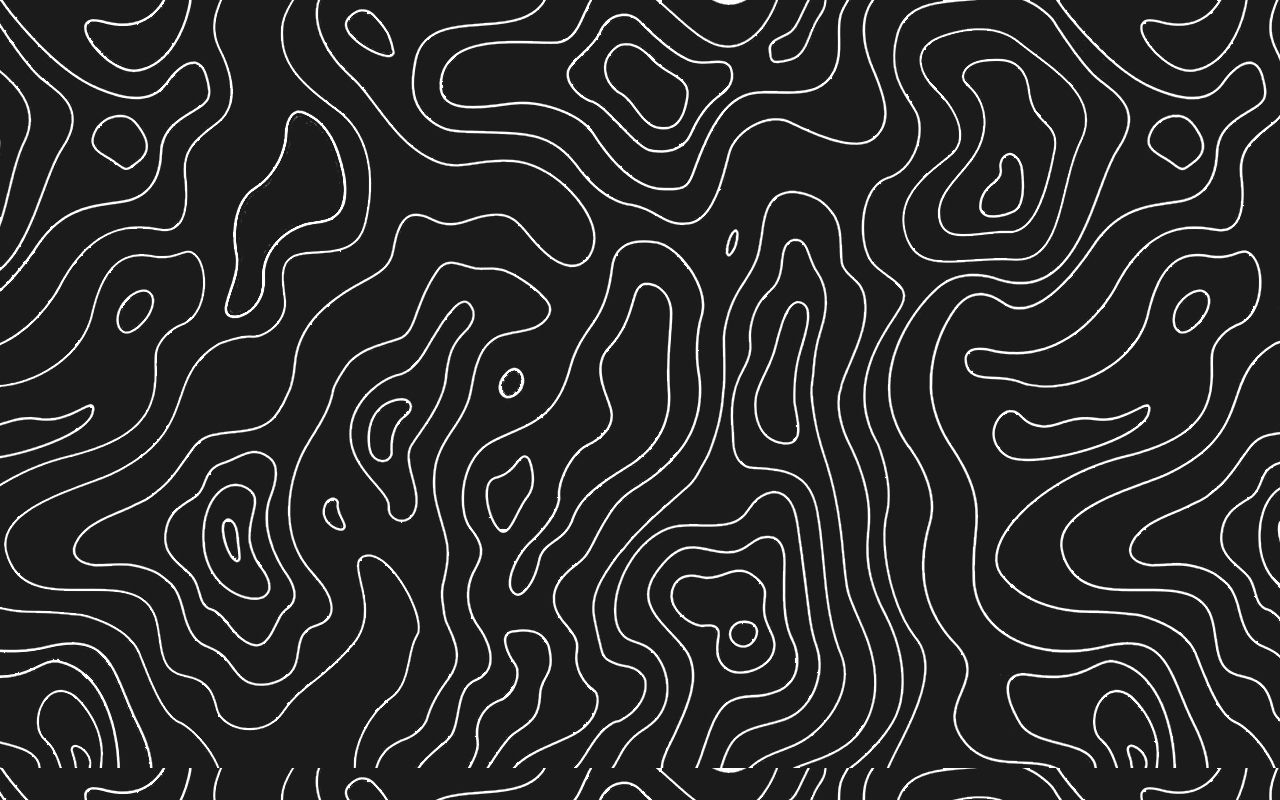
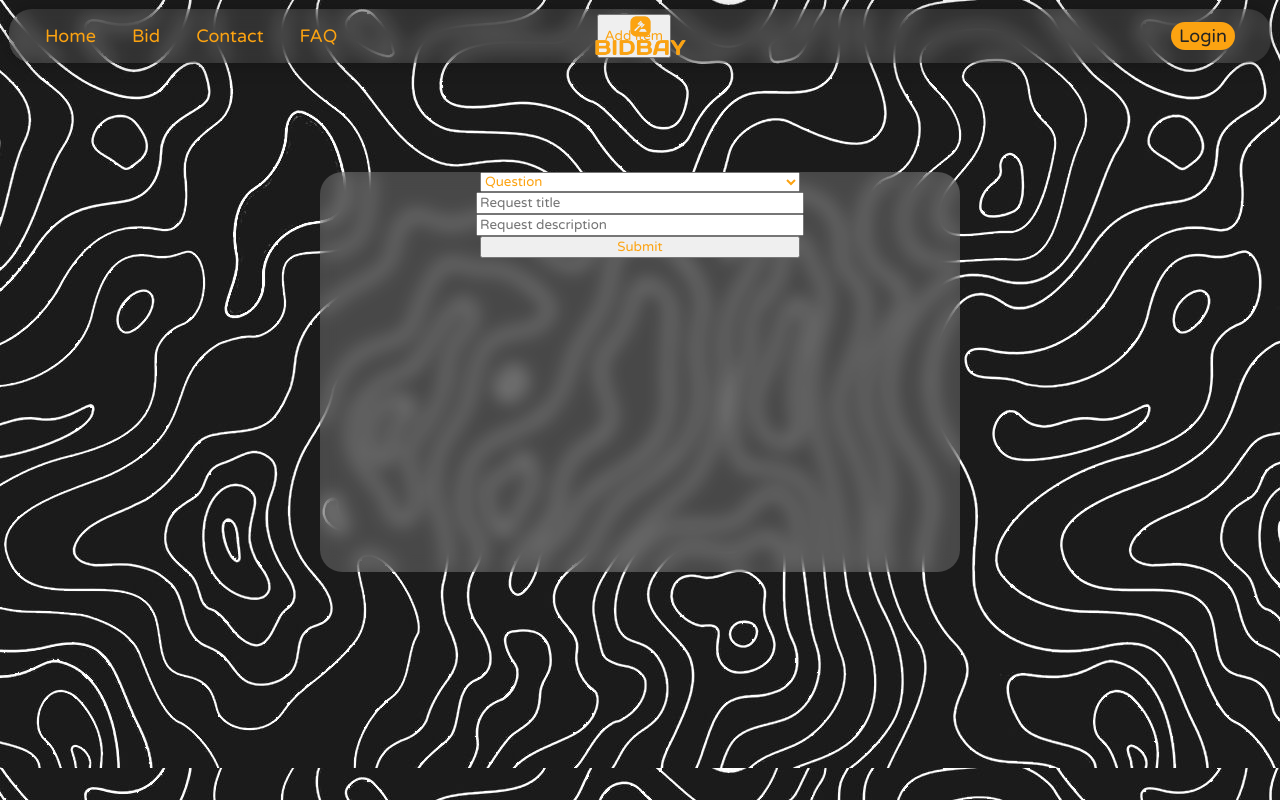
Before and after one commit to IonutB7/Licenta, a React (Create React App) app: page /contact in a window 1280 px wide. Before the commit this address had no page. Built offline with nearby package versions, Linux system fonts and the light colour scheme; no server answers.

Commit message:
added contact section and improved other components

```diff
--- a/src/App.js
+++ b/src/App.js
@@ -6,6 +6,7 @@ import { Register } from "./compontents/Register";
 import { BrowserRouter as Router, Route, Routes } from "react-router-dom";
 import Home from "./compontents/pages/Home";
 import Bid from "./compontents/pages/Bid";
+import Contact from "./compontents/pages/Contact";
 
 function App() {
   return (
@@ -16,6 +17,7 @@ function App() {
             <Route index Component={Home} />
             <Route path="/home" Component={Home} />
             <Route path="/bid" Component={Bid} />
+            <Route path="/contact" Component={Contact} />
           </Route>
           <Route path="/login" Component={Login} />
           <Route path="/register" Component={Register} />
--- /dev/null
+++ b/src/compontents/ContactSection.css
@@ -0,0 +1,17 @@
+.formSection {
+  background-color: rgba(255, 255, 255, 0.2);
+  width: 50%;
+  position: relative;
+  display: flex;
+  left: 50%;
+  transform: translate(-50%);
+  flex-direction: column;
+  align-items: center;
+  border-radius: 1.39em;
+  backdrop-filter: blur(9px);
+  height: 50vh;
+  top: 25%;
+}
+.formSection > * {
+  width: 50%;
+}
--- /dev/null
+++ b/src/compontents/ContactSection.js
@@ -0,0 +1,46 @@
+import React, { useRef } from "react";
+import "./ContactSection.css";
+import { doc, setDoc } from "firebase/firestore";
+// import { Button } from "./Button";
+import { auth, db } from "./firebase";
+
+function ContactSection() {
+  const type = useRef();
+  const title = useRef();
+  const description = useRef();
+
+  const submit = async (e) => {
+    e.preventDefault();
+
+    let formID = crypto.randomUUID();
+    let currentUserID = auth.currentUser.uid;
+    await setDoc(doc(db, "ContactForms", formID), {
+      user: currentUserID,
+      type: type.current.value,
+      title: title.current.value,
+      description: description.current.value,
+    });
+    alert("Message sent successfully");
+  };
+
+  return (
+    <div>
+      <form className="formSection">
+        <select ref={type}>
+          <option value={"Question"}>Question</option>
+          <option value={"Problem"}>Problem</option>
+          <option value={"Suggesetion"}>Suggestion</option>
+        </select>
+        <input type="text" placeholder="Request title" ref={title}></input>
+        <input
+          type="text"
+          placeholder="Request description"
+          ref={description}
+        ></input>
+        <button onClick={submit}>Submit</button>
+      </form>
+    </div>
+  );
+}
+
+export default ContactSection;
--- a/src/compontents/Item.js
+++ b/src/compontents/Item.js
@@ -3,7 +3,7 @@ import "./Item.css";
 import CountDown from "react-countdown";
 import { auth, db } from "./firebase.js";
 
-import { doc, deleteDoc, updateDoc } from "firebase/firestore";
+import { doc, deleteDoc, updateDoc, setDoc, getDoc } from "firebase/firestore";
 
 const renderer = ({ days, hours, minutes, seconds, completed, props }) => {
   if (completed) {
@@ -25,8 +25,15 @@ export const Item = ({ item, userDetails }) => {
     if (userDetails.balance >= item.buyPrice) {
       var refUser = doc(db, `Users/${currentUser.uid}`);
       alert(
-        "Prdusul a fost cumparat cu succes de catre: " + userDetails.username
+        "Produsul a fost cumparat cu succes de catre: " + userDetails.username
       );
+      await setDoc(doc(db, "Sold Items", item.itemID), {
+        name: item.name,
+        boughtBy: currentUser.uid,
+        soldBy: item.sellerId,
+        soldFor: item.buyPrice,
+        deliveryAddress: userDetails.address,
+      });
       await updateDoc(refUser, {
         balance: userDetails.balance - item.buyPrice,
       });
@@ -59,7 +66,16 @@ export const Item = ({ item, userDetails }) => {
       console.log("Nimeni nu a licitat pentru item");
       await deleteDoc(ref);
     } else {
+      const refUser = doc(db, `Users/${item.lastBidder}`);
+      const docSnap = await getDoc(refUser);
       console.log(item.lastBidder + "A castigat licitatia");
+      await setDoc(doc(db, "Sold Items", item.itemID), {
+        name: item.name,
+        boughtBy: item.lastBidder,
+        soldBy: item.sellerId,
+        soldFor: item.bid,
+        deliveryAddress: docSnap.data().address,
+      });
       await deleteDoc(ref);
     }
   }
--- a/src/compontents/Navbar.js
+++ b/src/compontents/Navbar.js
@@ -2,10 +2,12 @@ import React, { useEffect, useState } from "react";
 import "./Navbar.css";
 import { Link } from "react-router-dom";
 import { Button } from "./Button.js";
+import { auth, db } from "./firebase.js";
+import { doc, getDoc, updateDoc } from "firebase/firestore";
+import AddItem from "./AddItem.js";
+import { uploadBytes, ref, getDownloadURL } from "firebase/storage";
+import { PicturesDb } from "./firebase.js";
 
-import { auth, db } from "./firebase.js";
-import { doc, getDoc } from "firebase/firestore";
-import AddItem from "./AddItem.js";
 export const Context = React.createContext();
 
 function Navbar() {
@@ -15,6 +17,11 @@ function Navbar() {
   const [userDetails, setUserDetails] = useState(null);
   const [addItem, setAddItem] = useState(false);
   const [currentUser, setCurrentUser] = useState("");
+  const [showAddBalance, setShowAddBalance] = useState(false);
+  const [moneyDeposit, setMoneyDeposit] = useState(0);
+  const [showSettings, setShowSettings] = useState(false);
+  const [newUsername, setNewUsername] = useState("");
+  const [newProfilePicture, setNewProfilePicture] = useState();
 
   const fetchUserData = async () => {
     auth.onAuthStateChanged(async (user) => {
@@ -51,6 +58,43 @@ function Navbar() {
     }
   };
 
+  const addBalance = (money) => {
+    if (money > 0) {
+      const refUser = doc(db, "Users", currentUser.uid);
+      updateDoc(refUser, {
+        balance: userDetails.balance + 0.97 * money,
+      });
+      return;
+    } else alert("Introdu o suma valida");
+  };
+
+  const updateUsername = (username) => {
+    if (username !== "") {
+      const refUser = doc(db, "Users", currentUser.uid);
+      updateDoc(refUser, {
+        username: username,
+      });
+    } else {
+      alert("Type a new username");
+    }
+  };
+
+  const updateProfilePicture = async (profilePicture) => {
+    const photo = ref(
+      PicturesDb,
+      `profilePictures/${currentUser.uid}/profilePicture`
+    );
+    let profilePic = "";
+    await uploadBytes(photo, profilePicture);
+    await getDownloadURL(photo).then((url) => {
+      profilePic = url;
+    });
+
+    const refUser = doc(db, "Users", currentUser.uid);
+    updateDoc(refUser, {
+      profilePicture: profilePic,
+    });
+  };
   window.addEventListener("resize", showButton);
   return (
     <>
@@ -68,7 +112,7 @@ function Navbar() {
               </Link>
             </li>
             <li>
-              <Link to="/" className="contact">
+              <Link to="/contact" className="contact">
                 Contact
               </Link>
             </li>
@@ -89,10 +133,13 @@ function Navbar() {
           </Link>
 
           {userDetails && (
-            <Link to="/" className="navbar-balance navbar-element">
+            <div
+              onClick={() => setShowAddBalance(!showAddBalance)}
+              className="navbar-balance navbar-element"
+            >
               <i className="fa-regular fa-dollar-sign" />
               <span>{userDetails.balance}</span>
-            </Link>
+            </div>
           )}
           {userDetails && (
             <Link
@@ -133,12 +180,35 @@ function Navbar() {
           )}
         </div>
 
+        {showAddBalance && (
+          <div className="addBalance">
+            <input
+              placeholder="Enter amount"
+              onChange={(e) => {
+                setMoneyDeposit(e.target.value * 1);
+              }}
+            ></input>
+            <button
+              onClick={() => {
+                addBalance(moneyDeposit);
+              }}
+            >
+              Add balance
+            </button>
+          </div>
+        )}
+
         {showInfo && (
           <div className="userInfo">
             <ul>
               <li>{userDetails.username}</li>
-              <li>
-                <a href="/">Settings</a>
+              <li
+                onClick={() => {
+                  setShowSettings(true);
+                  setShowInfo(!showInfo);
+                }}
+              >
+                Settings
               </li>
               <li>
                 <button onClick={handleLogout}>Logout</button>
@@ -150,6 +220,45 @@ function Navbar() {
       <Context.Provider value={[addItem, setAddItem, currentUser]}>
         {addItem && <AddItem />}
       </Context.Provider>
+
+      {showSettings && (
+        <div className="settings">
+          <input
+            type="text"
+            placeholder="New username"
+            onChange={(e) => {
+              setNewUsername(e.target.value);
+            }}
+          ></input>
+          <button
+            onClick={() => {
+              updateUsername(newUsername);
+            }}
+          >
+            Change username
+          </button>
+          <input
+            type="file"
+            onChange={(e) => {
+              setNewProfilePicture(e.target.files[0]);
+            }}
+          ></input>
+          <button
+            onClick={() => {
+              updateProfilePicture(newProfilePicture);
+            }}
+          >
+            Update profile picture
+          </button>
+          <button
+            onClick={() => {
+              setShowSettings(!showSettings);
+            }}
+          >
+            Close
+          </button>
+        </div>
+      )}
     </>
   );
 }
--- /dev/null
+++ b/src/compontents/pages/Contact.js
@@ -0,0 +1,8 @@
+import React from "react";
+import ContactSection from "../ContactSection";
+
+function Contact() {
+  return <ContactSection />;
+}
+
+export default Contact;
```
Also changed, not shown: 1 other file (tests, documents, lock files or other folders).
